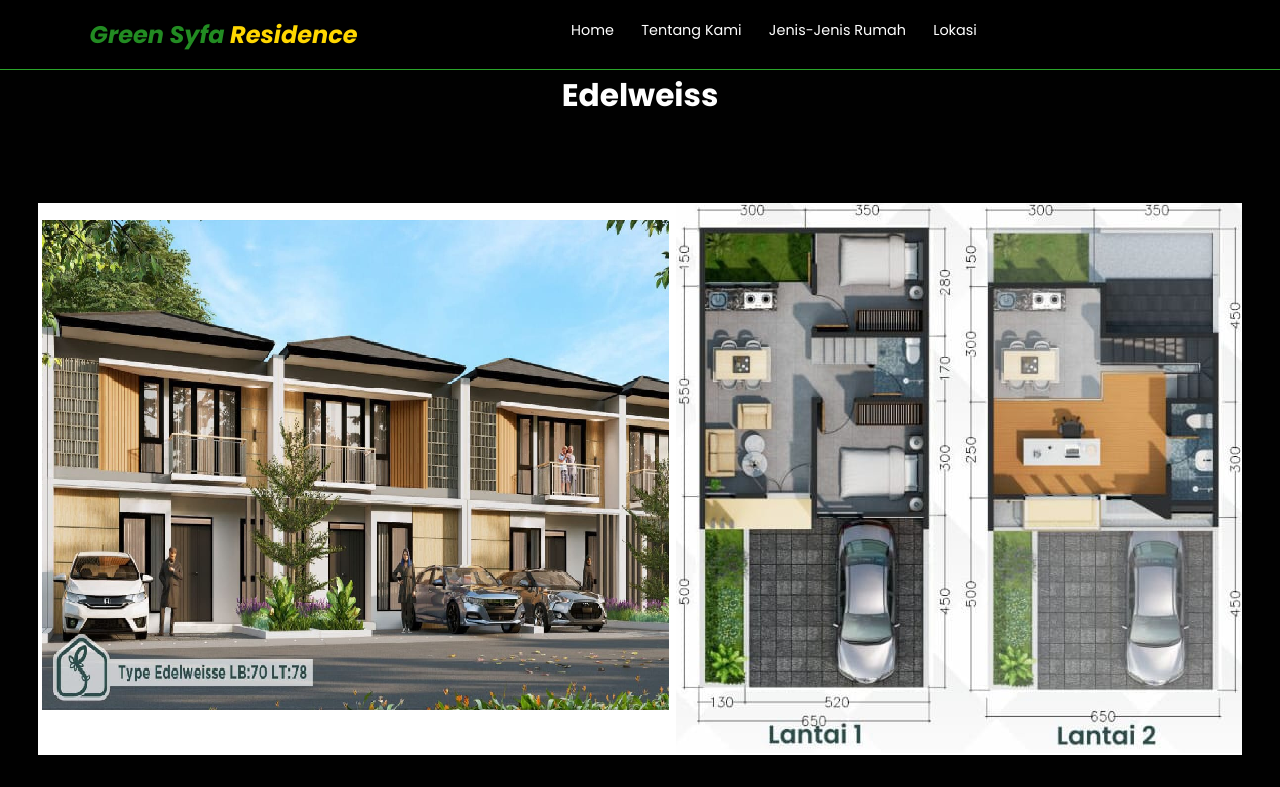
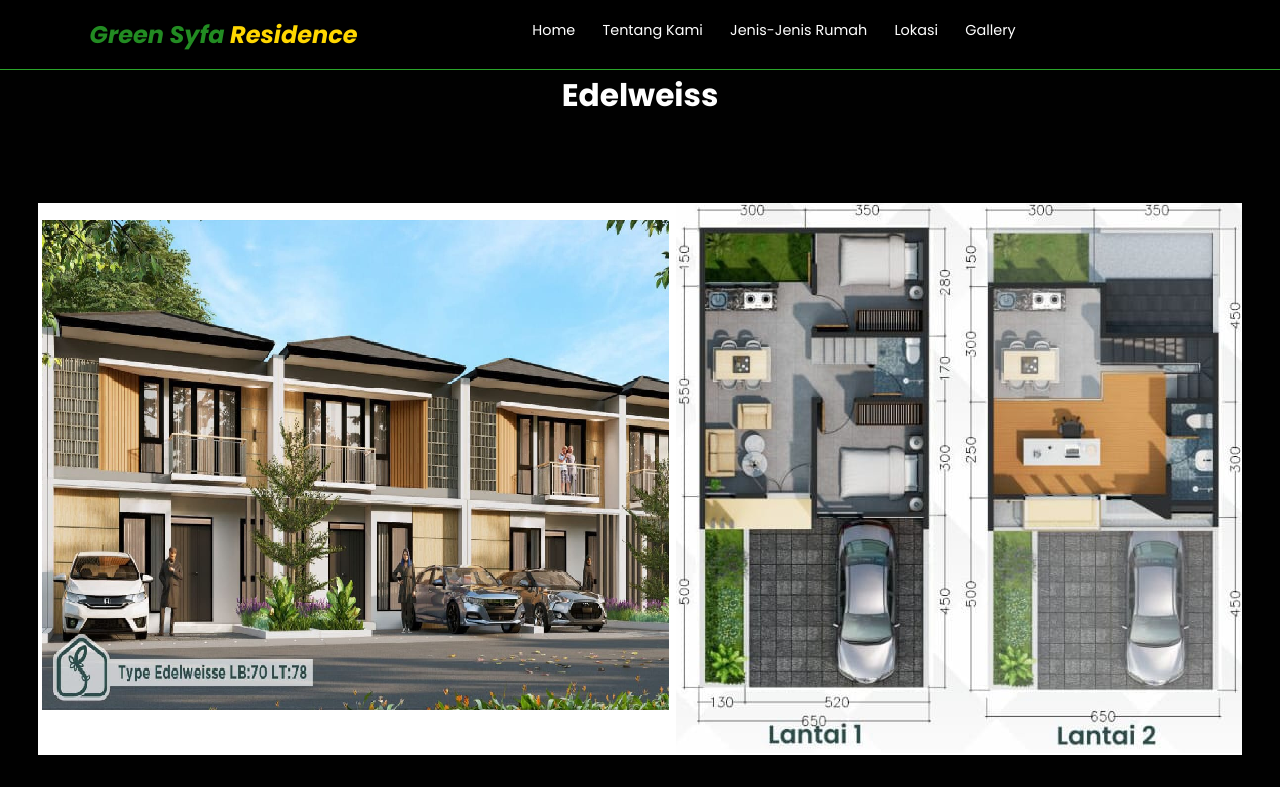
Before and after one commit to RumahTasik/R3, a plain HTML site: page index.html in a window 1280 px wide. Shown: the top 787 px of the page. Drawn offline with nearby package versions, Linux system fonts and the light colour scheme.

Commit message:
Update index.html

```diff
--- a/index.html
+++ b/index.html
@@ -34,6 +34,7 @@
         <a href="https://perumahan-green-syfa-residence.vercel.app/#lokasi"
           >Lokasi</a
         >
+        <a href="https://gallery-green-syfa-residence.vercel.app/">Gallery</a>
       </div>
       <div class="navbar-extra">
         <a href="#aasd" id="hamburger-menu"><i data-feather="menu"></i></a>
```
